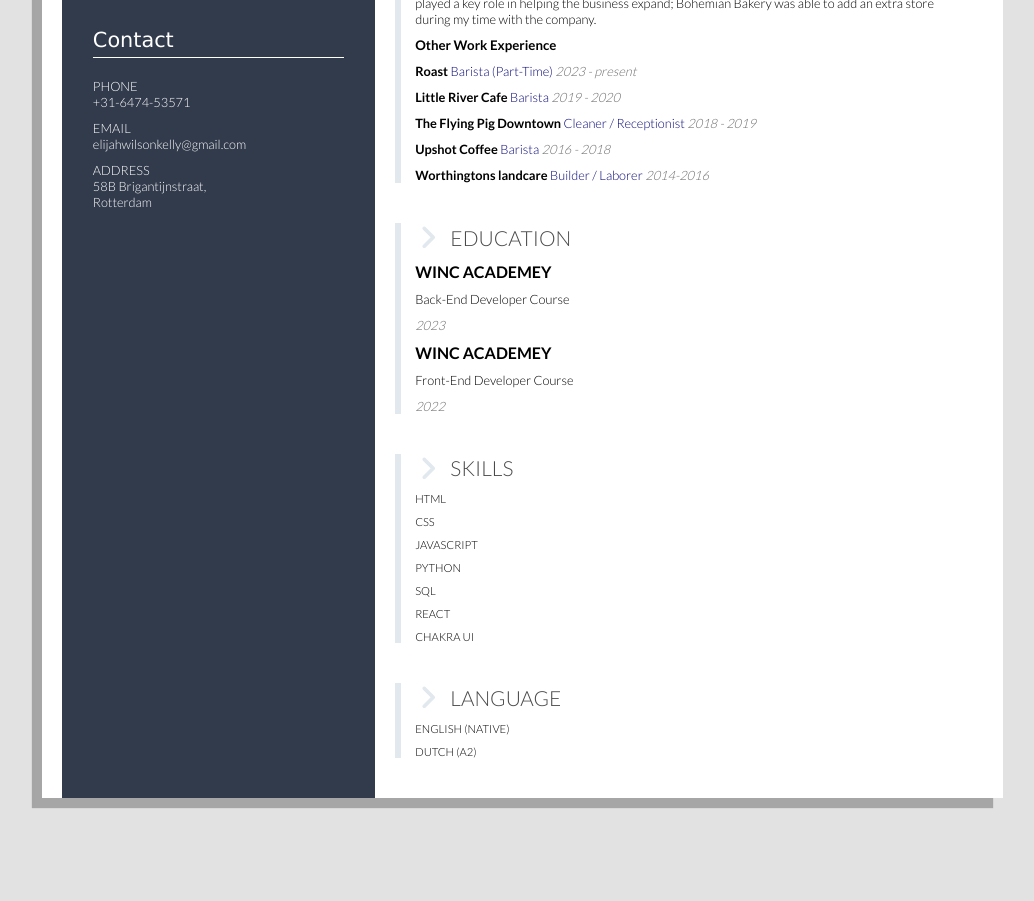
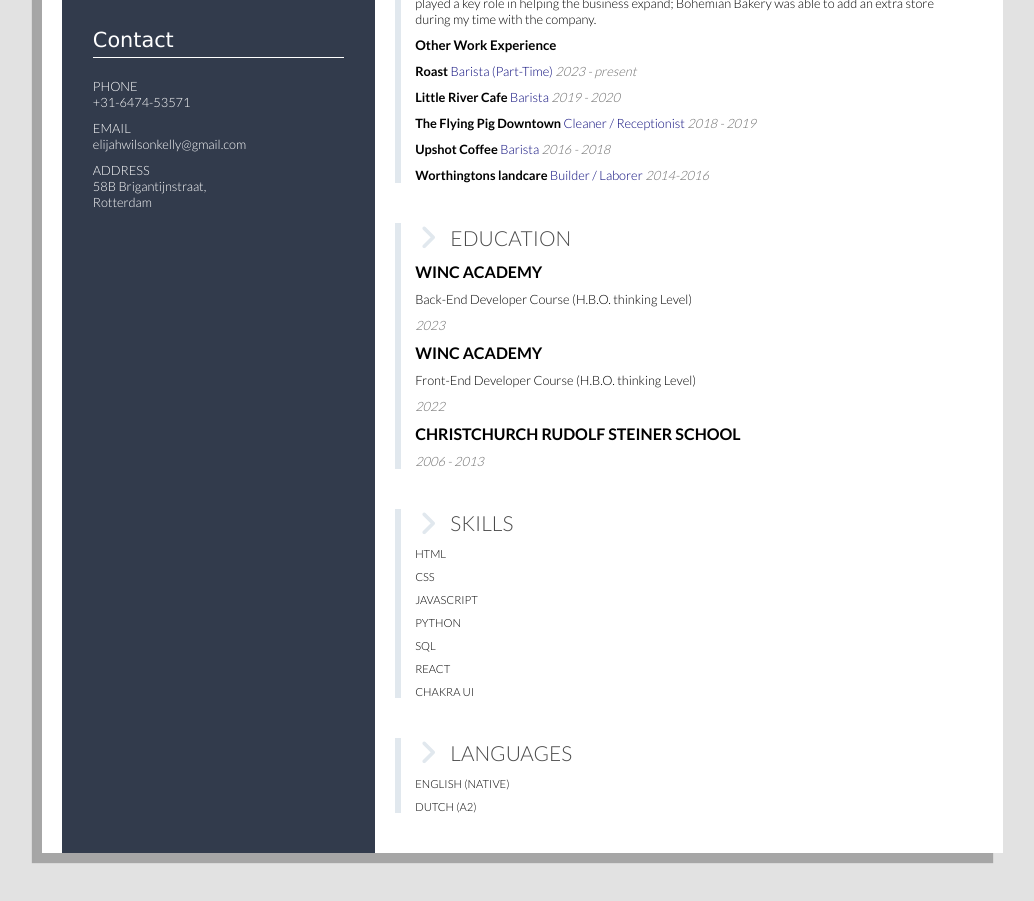
Before and after one commit to ElijahWilson-Kelly/Resume, a plain HTML site: page index.html in a window 1280 px wide. Shown: the part 726-1627 px from the top of the page, without its empty margins (118-1152 px from the left). Before the commit the page ends 1574 px from the top, so only its background shows below. Drawn offline with Linux system fonts and the light colour scheme.

Commit message:
added high school education

```diff
--- a/index.html
+++ b/index.html
@@ -68,7 +68,7 @@
           been an excellent way to express my creativity and experiment with
           what is possible to produce with the help of computers and computer
           software. I use a DAW (DIGITAL AUDIO WORKSTATION) and various
-          synthesisers (both digital and analogue); working with technology
+          synthesizers (both digital and analog); working with technology
           has always been an integral and valuable component of my creative
           process.
         </p>
@@ -119,13 +119,17 @@
           <h3>EDUCATION</h3>
         </div>
 
-        <h4>WINC ACADEMEY</h4>
-        <p>Back-End Developer Course</p>
+        <h4>WINC ACADEMY</h4>
+        <p>Back-End Developer Course (H.B.O. thinking Level)</p>
         <p class="year">2023</p>
 
-        <h4>WINC ACADEMEY</h4>
-        <p>Front-End Developer Course</p>
+
+        <h4>WINC ACADEMY</h4>
+        <p>Front-End Developer Course (H.B.O. thinking Level)</p>
         <p class="year">2022</p>
+
+        <h4>CHRISTCHURCH RUDOLF STEINER SCHOOL</h4>
+        <p class="year">2006 - 2013</p>
       </div>
       <div class="category skills">
         <div class="heading">
@@ -143,7 +147,7 @@
       <div class="category">
         <div class="heading">
           <i class="fa-solid fa-angle-up"></i>
-          <h3>LANGUAGE</h3>
+          <h3>LANGUAGES</h3>
         </div>
         <p class="languages">ENGLISH (NATIVE)</p>
         <p class="languages">DUTCH (A2)</p>
```
